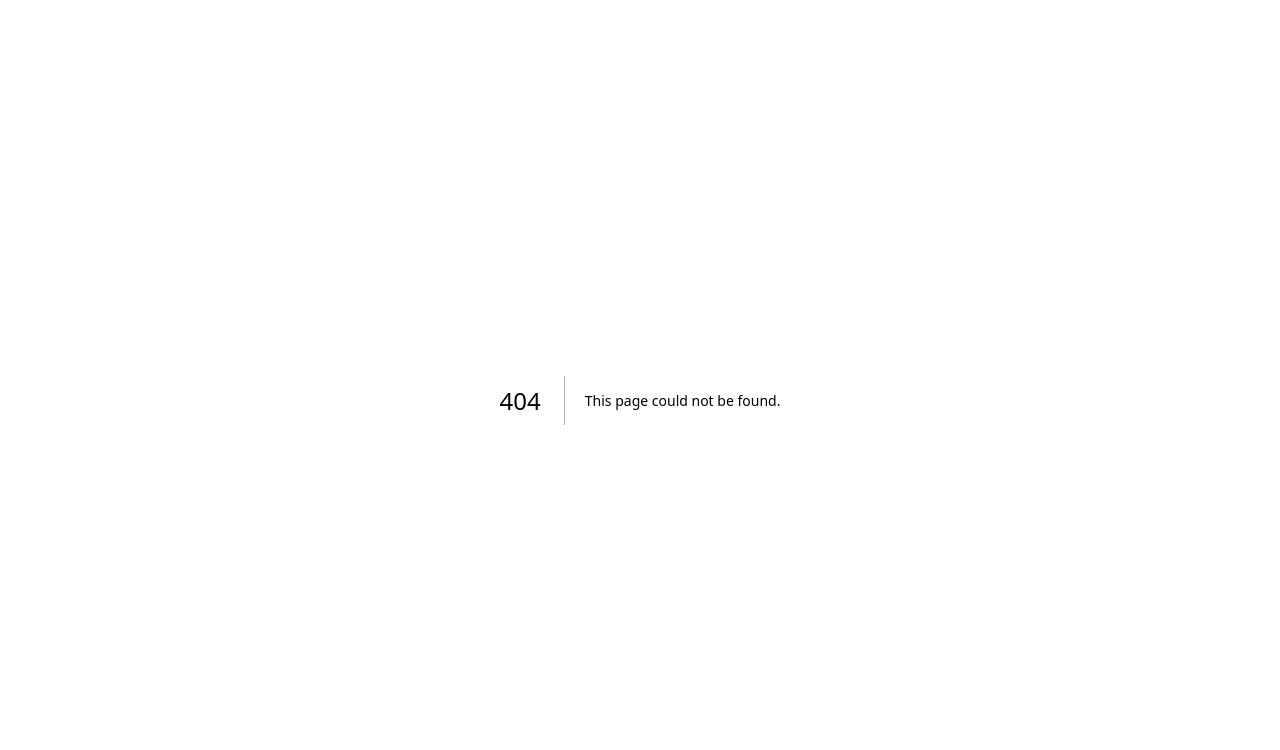
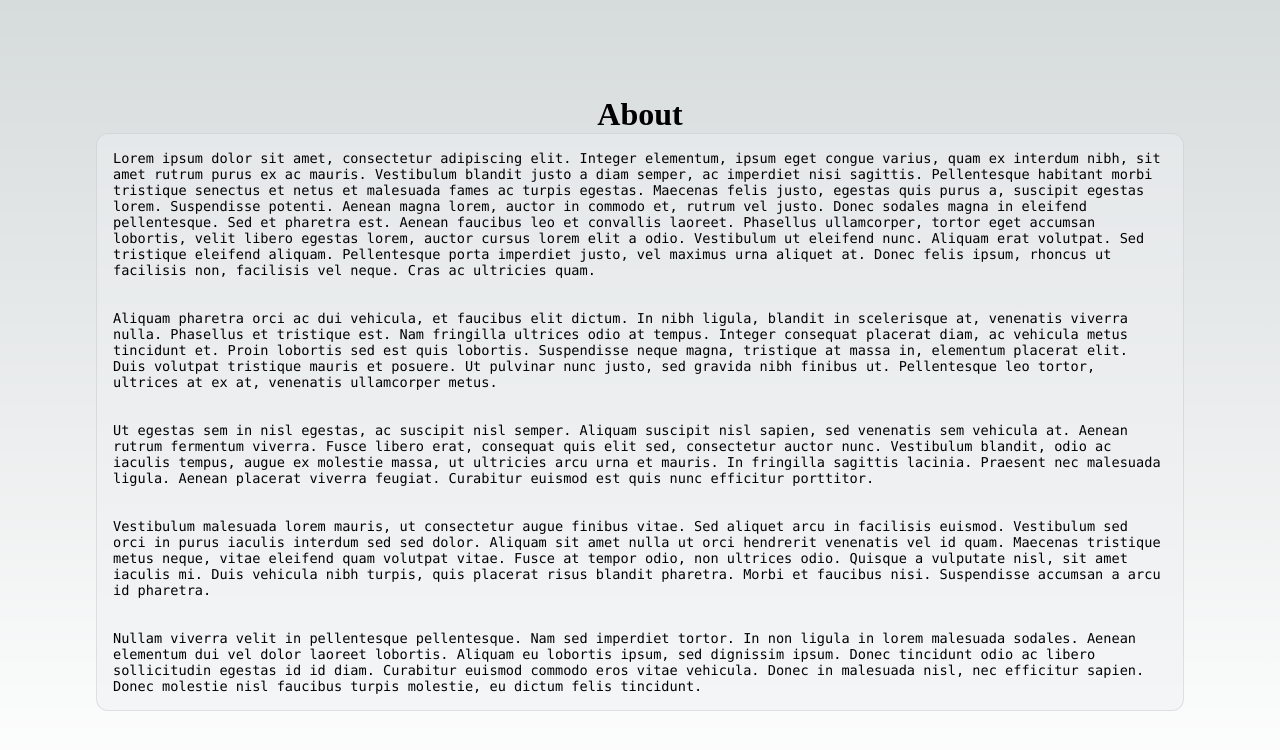
Before and after one commit to uclaacm/acmcyber.com, a Next.js app: page /about in a window 1280 px wide. Before the commit this address had no page. Shown: the top 750 px of the page. Built offline with nearby package versions, Linux system fonts and the light colour scheme.

Commit message:
added about page

```diff
--- /dev/null
+++ b/pages/about.tsx
@@ -0,0 +1,18 @@
+import styles from '@/styles/Home.module.scss'
+
+export default function About() {
+    return (
+        <>
+        <main className={styles.main}>
+            <h1>About</h1>
+            <div className={styles.description}>
+                <p>Lorem ipsum dolor sit amet, consectetur adipiscing elit. Integer elementum, ipsum eget congue varius, quam ex interdum nibh, sit amet rutrum purus ex ac mauris. Vestibulum blandit justo a diam semper, ac imperdiet nisi sagittis. Pellentesque habitant morbi tristique senectus et netus et malesuada fames ac turpis egestas. Maecenas felis justo, egestas quis purus a, suscipit egestas lorem. Suspendisse potenti. Aenean magna lorem, auctor in commodo et, rutrum vel justo. Donec sodales magna in eleifend pellentesque. Sed et pharetra est. Aenean faucibus leo et convallis laoreet. Phasellus ullamcorper, tortor eget accumsan lobortis, velit libero egestas lorem, auctor cursus lorem elit a odio. Vestibulum ut eleifend nunc. Aliquam erat volutpat. Sed tristique eleifend aliquam. Pellentesque porta imperdiet justo, vel maximus urna aliquet at. Donec felis ipsum, rhoncus ut facilisis non, facilisis vel neque. Cras ac ultricies quam.</p>
+                <p>Aliquam pharetra orci ac dui vehicula, et faucibus elit dictum. In nibh ligula, blandit in scelerisque at, venenatis viverra nulla. Phasellus et tristique est. Nam fringilla ultrices odio at tempus. Integer consequat placerat diam, ac vehicula metus tincidunt et. Proin lobortis sed est quis lobortis. Suspendisse neque magna, tristique at massa in, elementum placerat elit. Duis volutpat tristique mauris et posuere. Ut pulvinar nunc justo, sed gravida nibh finibus ut. Pellentesque leo tortor, ultrices at ex at, venenatis ullamcorper metus.</p>
+                <p>Ut egestas sem in nisl egestas, ac suscipit nisl semper. Aliquam suscipit nisl sapien, sed venenatis sem vehicula at. Aenean rutrum fermentum viverra. Fusce libero erat, consequat quis elit sed, consectetur auctor nunc. Vestibulum blandit, odio ac iaculis tempus, augue ex molestie massa, ut ultricies arcu urna et mauris. In fringilla sagittis lacinia. Praesent nec malesuada ligula. Aenean placerat viverra feugiat. Curabitur euismod est quis nunc efficitur porttitor.</p>
+                <p>Vestibulum malesuada lorem mauris, ut consectetur augue finibus vitae. Sed aliquet arcu in facilisis euismod. Vestibulum sed orci in purus iaculis interdum sed sed dolor. Aliquam sit amet nulla ut orci hendrerit venenatis vel id quam. Maecenas tristique metus neque, vitae eleifend quam volutpat vitae. Fusce at tempor odio, non ultrices odio. Quisque a vulputate nisl, sit amet iaculis mi. Duis vehicula nibh turpis, quis placerat risus blandit pharetra. Morbi et faucibus nisi. Suspendisse accumsan a arcu id pharetra.</p>
+                <p>Nullam viverra velit in pellentesque pellentesque. Nam sed imperdiet tortor. In non ligula in lorem malesuada sodales. Aenean elementum dui vel dolor laoreet lobortis. Aliquam eu lobortis ipsum, sed dignissim ipsum. Donec tincidunt odio ac libero sollicitudin egestas id id diam. Curabitur euismod commodo eros vitae vehicula. Donec in malesuada nisl, nec efficitur sapien. Donec molestie nisl faucibus turpis molestie, eu dictum felis tincidunt.</p>
+            </div>
+        </main>
+        </>
+    )
+}
--- a/styles/Home.module.scss
+++ b/styles/Home.module.scss
@@ -4,11 +4,11 @@
   justify-content: space-between;
   align-items: center;
   padding: 6rem;
-  min-height: 100vh;
+  min-height: 85vh;
 }
 
 .description {
-  display: inherit;
+  display: inline;
   justify-content: inherit;
   align-items: inherit;
   font-size: 0.85rem;
@@ -16,6 +16,9 @@
   width: 100%;
   z-index: 2;
   font-family: var(--font-mono);
+  background-color: rgba(var(--callout-rgb), 0.5);
+  border: 1px solid rgba(var(--callout-border-rgb), 0.3);
+  border-radius: var(--border-radius);
 }
 
 .description a {
@@ -29,9 +32,6 @@
   position: relative;
   margin: 0;
   padding: 1rem;
-  background-color: rgba(var(--callout-rgb), 0.5);
-  border: 1px solid rgba(var(--callout-border-rgb), 0.3);
-  border-radius: var(--border-radius);
 }
 
 .code {
```
